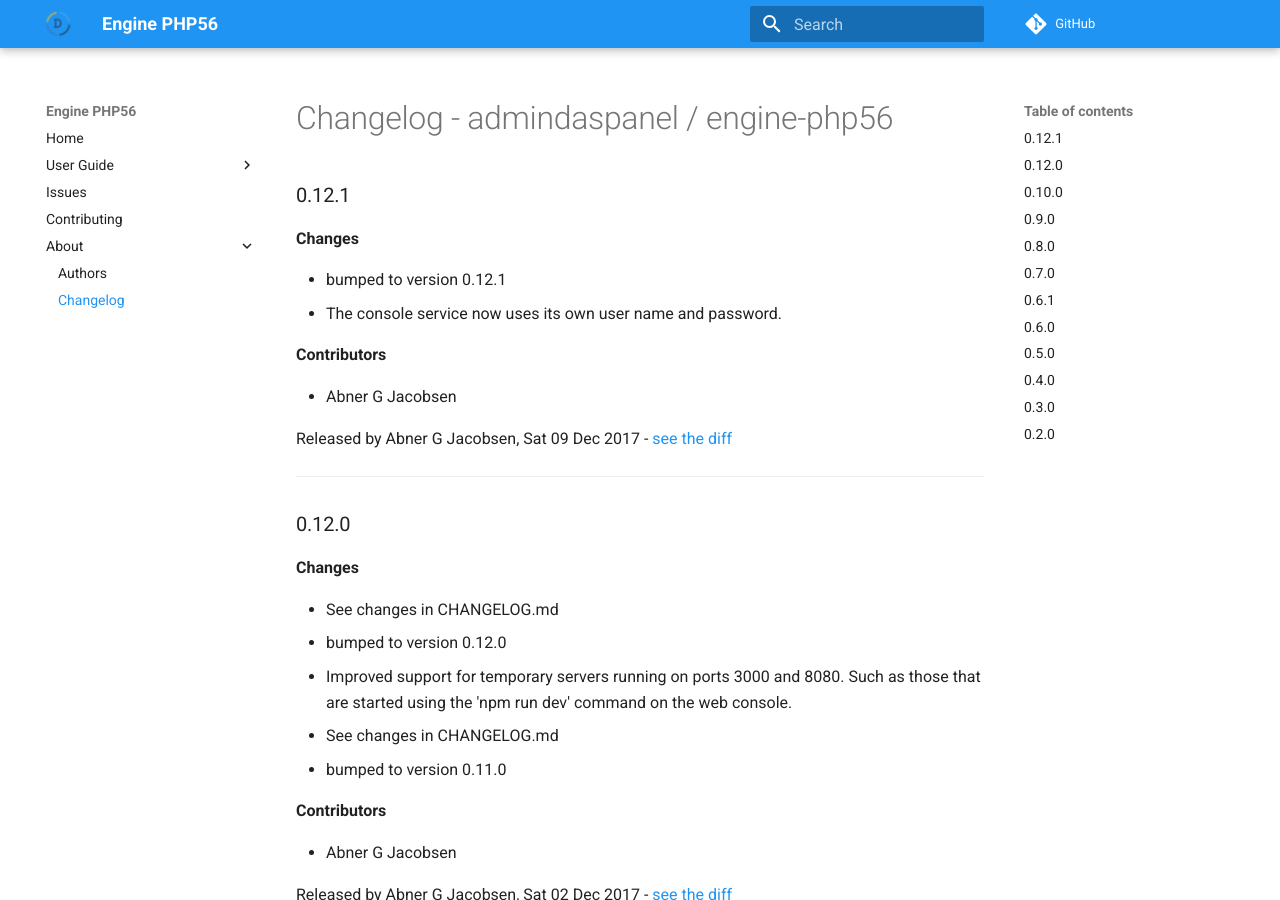
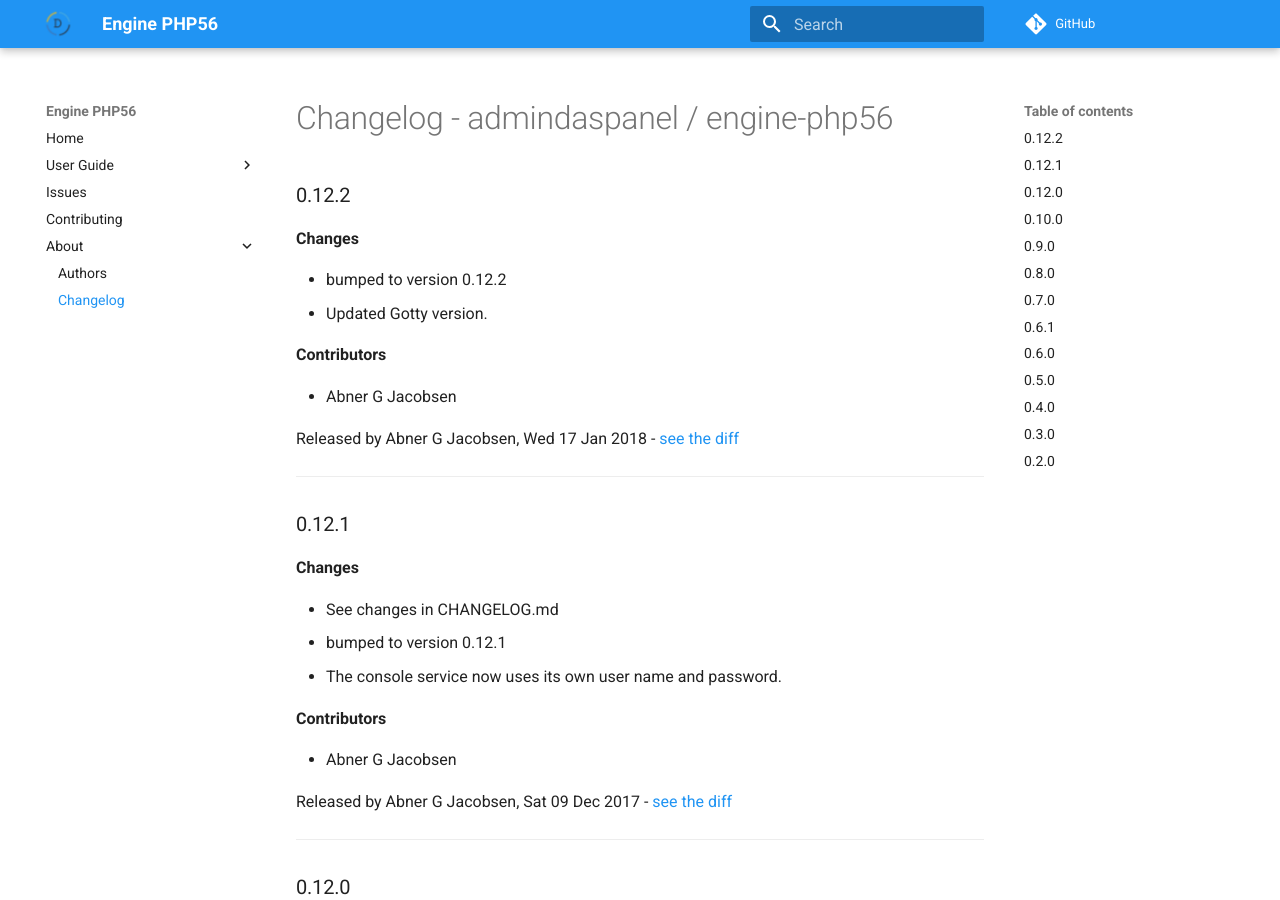
Before and after one commit to daspanel/engine-php56, an MkDocs documentation site: the page built from docs/changelog.md, in a window 1280 px wide and 900 px high. Built offline with MkDocs 1.6.1 and Material for MkDocs 9.7.7, drawn with Linux system fonts in a browser that asks for light colours; comment, search, counter and statistics services are not loaded; old or Windows-style settings are respelled for this version of MkDocs.

Commit message:
See changes in CHANGELOG.md

```diff
--- a/docs/changelog.md
+++ b/docs/changelog.md
@@ -1,8 +1,23 @@
 # Changelog - admindaspanel / engine-php56
+
+### 0.12.2
+__Changes__
+
+- bumped to version 0.12.2
+- Updated Gotty version.
+
+__Contributors__
+
+- Abner G Jacobsen
+
+Released by Abner G Jacobsen, Wed 17 Jan 2018 -
+[see the diff](https://github.com/admindaspanel/engine-php56/compare/0.12.1...0.12.2#diff)
+______________
 
 ### 0.12.1
 __Changes__
 
+- See changes in CHANGELOG.md
 - bumped to version 0.12.1
 - The console service now uses its own user name and password.
 
```
Also changed, not shown: CHANGELOG.md (+15 -0 lines).
